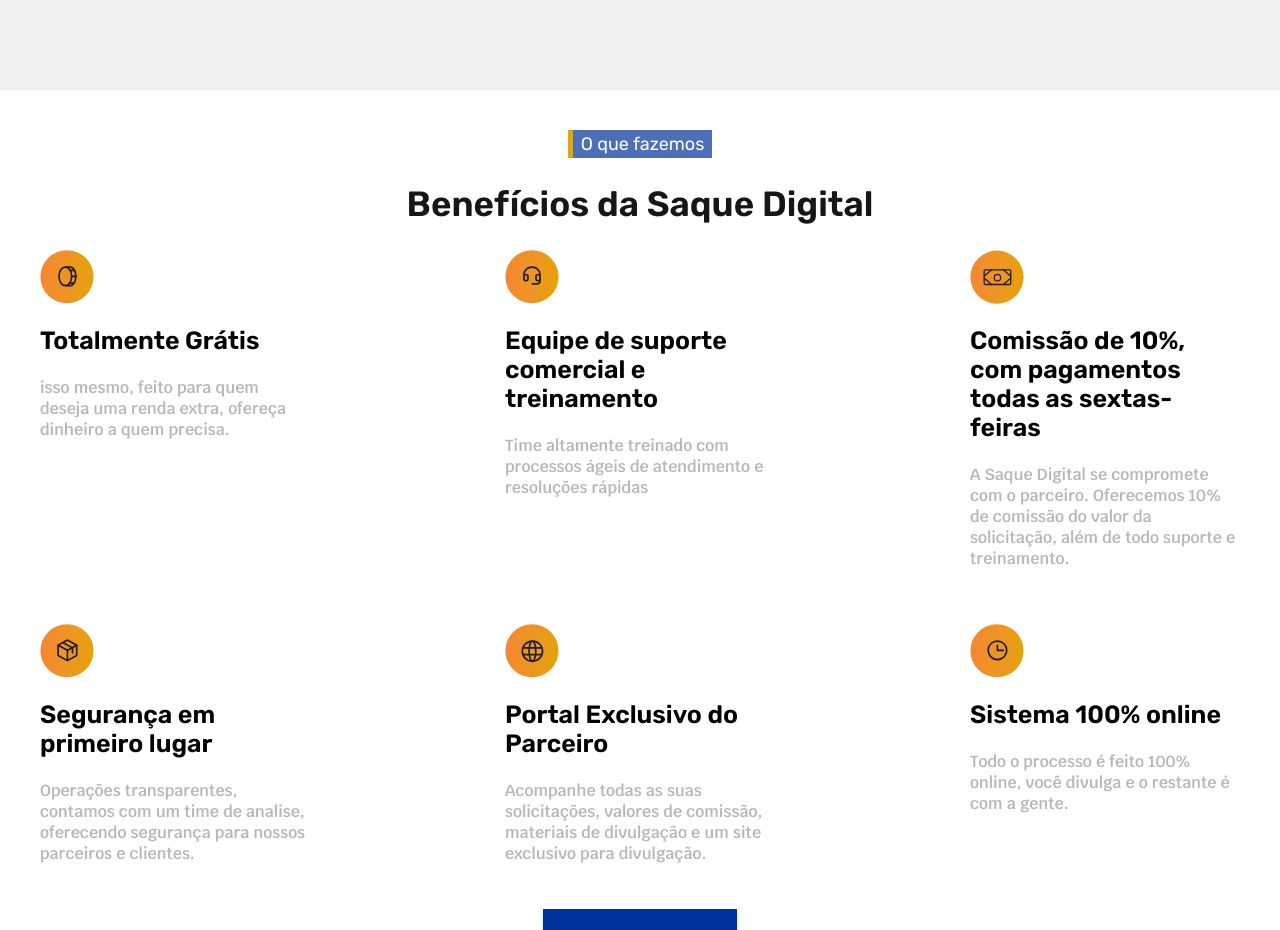
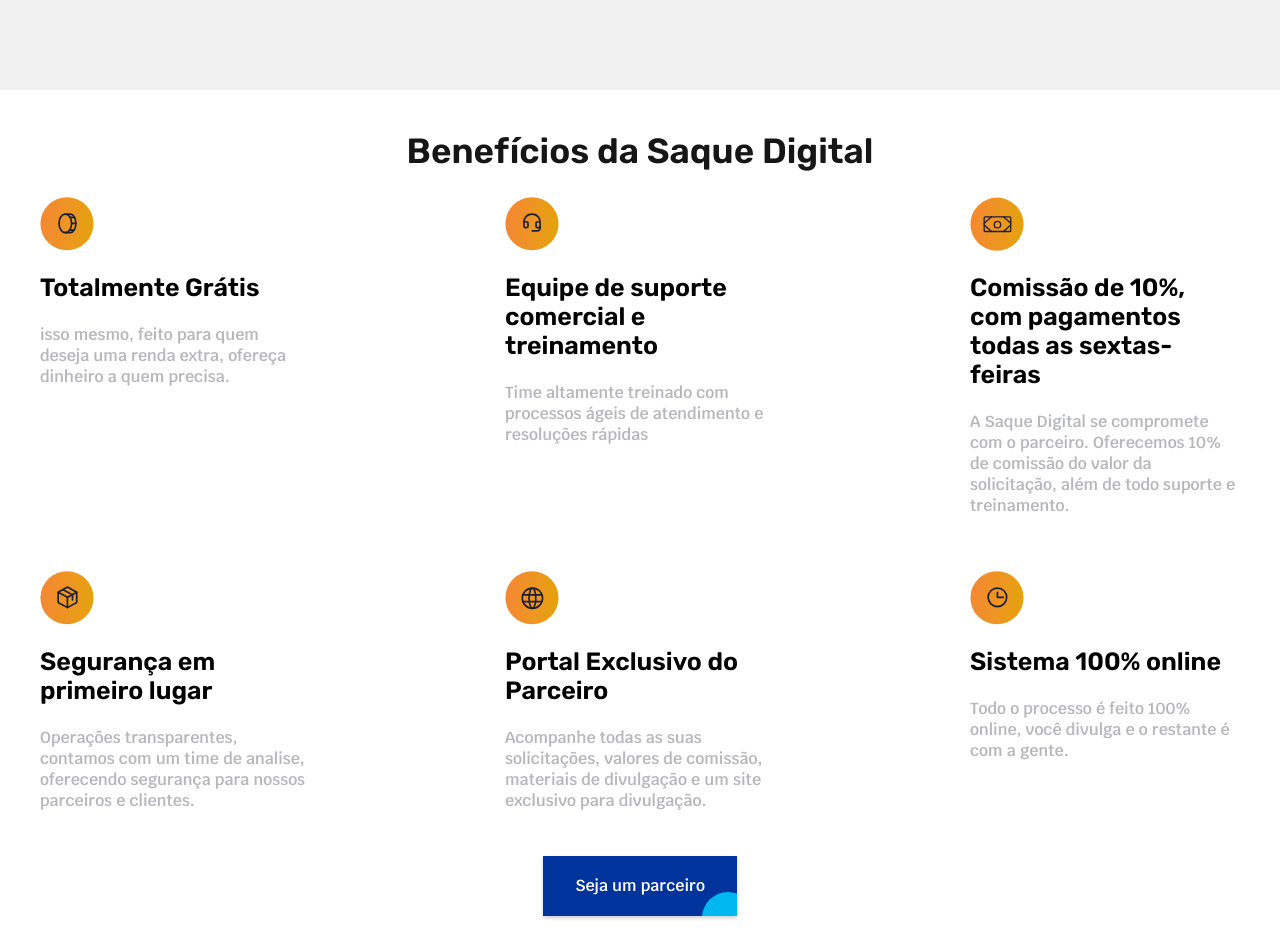
Before and after one commit to svnoliveira/saquedigital, a plain HTML site: page index.html in a window 1280 px wide. Shown: the part 1880-2810 px from the top of the page. Drawn offline with Linux system fonts and the light colour scheme.

Commit message:
fix: removido frase oque fazemos

```diff
--- a/index.html
+++ b/index.html
@@ -78,7 +78,6 @@
         <section class="product-list">
             <div class="container">
                 <div class="text-box">
-                    <span class="font-label">O que fazemos</span>
                     <h2 class="font-paragraph">Benefícios da Saque Digital</h2>
                 </div>
                 <ul>
```
